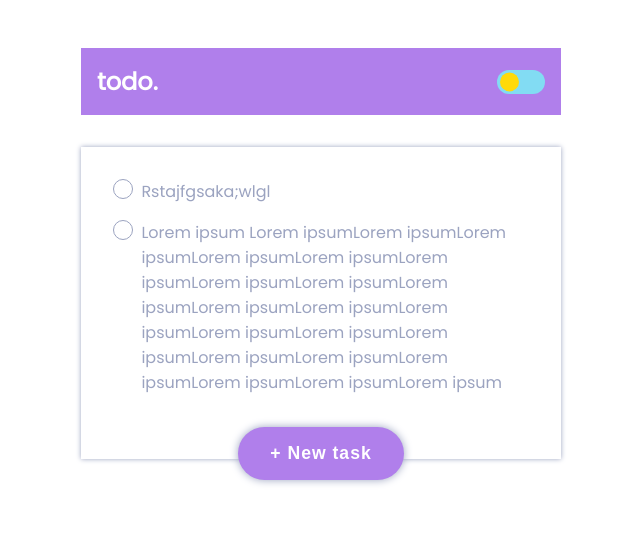
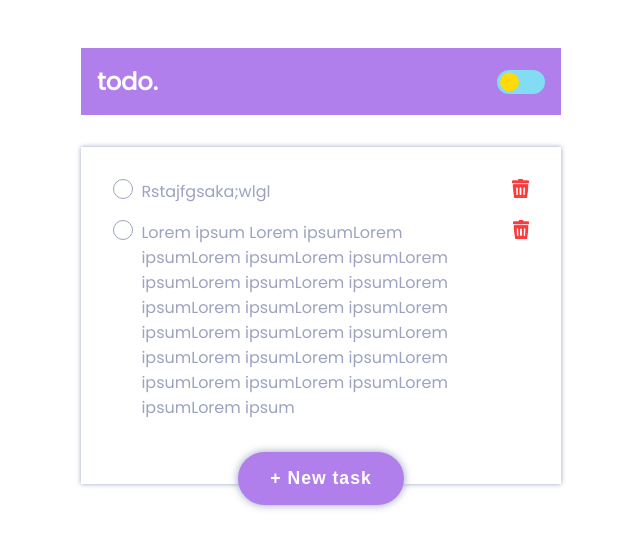
Before and after one commit to chronosgit/todo-react, a React (Create React App) app: page / in a window 1280 px wide. Shown: the top 548 px of the page, without its empty margins (319-959 px from the left). Built offline with nearby package versions, Linux system fonts and the light colour scheme.

Commit message:
Minor tweaks in task-items styles

```diff
--- a/src/App.js
+++ b/src/App.js
@@ -10,7 +10,7 @@ const App = () => {
 		{
 			id: 1,
 			title: "Rstajfgsaka;wlgl",
-			isChecked: false,
+			isChecked: true,
 		},
 		{
 			id: 2,
--- a/src/components/ui/trashcan/trashcan.module.css
+++ b/src/components/ui/trashcan/trashcan.module.css
@@ -1,12 +1,8 @@
 .trashcan {
-    display: none;
-}
-
-.trashcan.completed {
     display: block;
 }
 
 .image {
-    width: 1rem;
+    min-width: 1rem;
     height: 1.2rem;
 }
```
